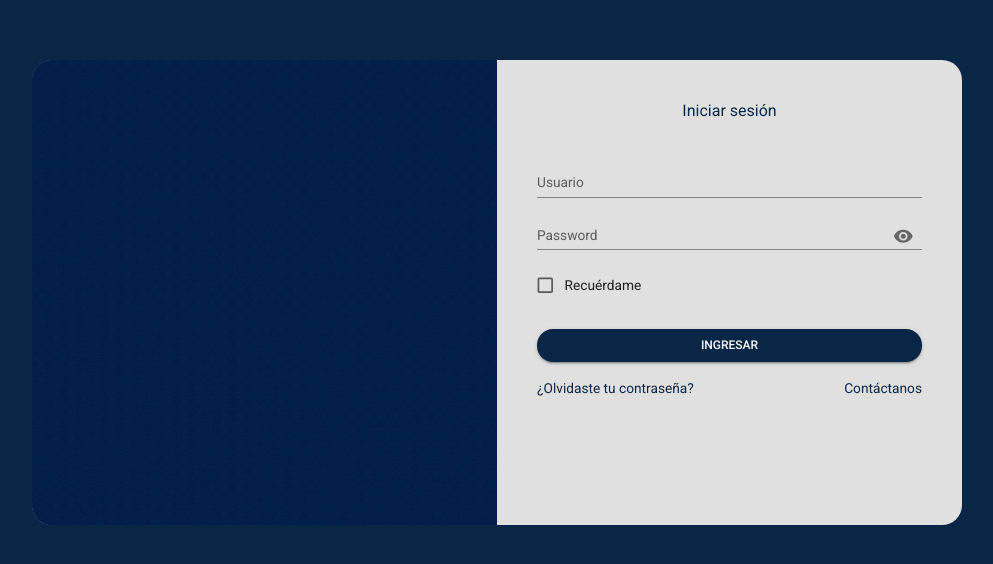
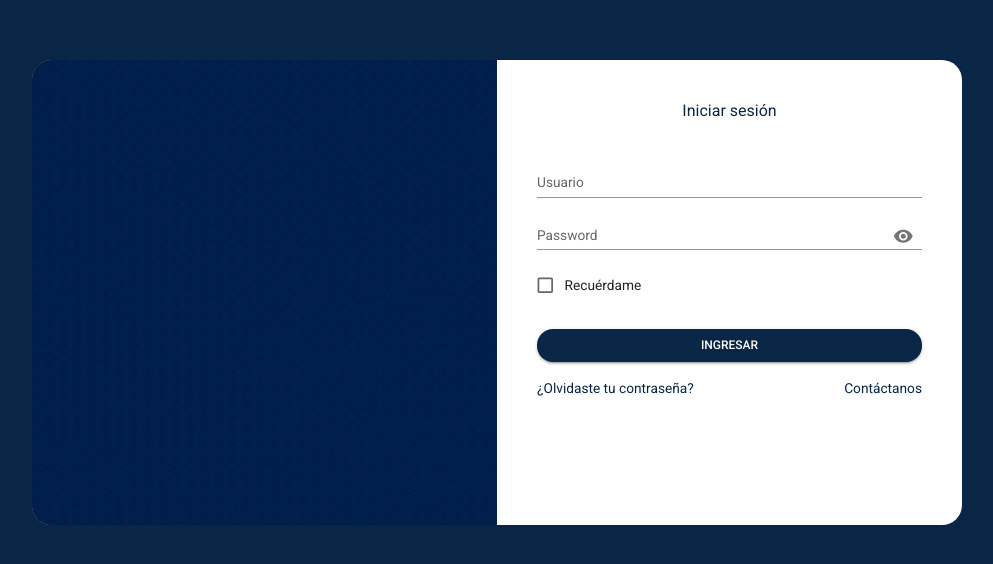
Before and after one commit to Arthur2399/dashboard-react-material, a React (Vite) app: page /auth/login in a window 1280 px wide. Shown: the part 108-672 px from the top of the page, without its empty margins (143-1136 px from the left). Built offline with nearby package versions, Linux system fonts and the light colour scheme.

Commit message:
[UPDATE] profile

```diff
--- a/src/auth/layout/AuthLayout.jsx
+++ b/src/auth/layout/AuthLayout.jsx
@@ -17,7 +17,7 @@ export const AuthLayout = ({ children, title = '', imgSrc }) => {
             <Grid
                 className="animate__animated animate__fadeIn"
                 container
-                backgroundColor={colors.grey[100]}
+                backgroundColor="white"
                 flexDirection="row"
                 borderRadius={5}
                 overflow="hidden"
--- a/src/modules/components/ProfileMenu.jsx
+++ b/src/modules/components/ProfileMenu.jsx
@@ -9,6 +9,8 @@ import Settings from '@mui/icons-material/Settings';
 import Logout from '@mui/icons-material/Logout';
 import LocationCityIcon from '@mui/icons-material/LocationCity';
 import { startChangeCompany } from '../../store/modules/ui/company/thunks';
+import profileImg from "../../data/img/perfil.jpg"
+
 
 export const ProfileMenu = ({ handleClose, open, anchorEl, onLogout }) => {
 
@@ -57,7 +59,7 @@ export const ProfileMenu = ({ handleClose, open, anchorEl, onLogout }) => {
         >
 
             <MenuItem onClick={handleClose}>
-                <Avatar src={photoURL} /> Mi cuenta
+                <Avatar src={profileImg} /> Mi cuenta
             </MenuItem>
             <Divider />
             <MenuItem onClick={onChangeCompany}>
--- a/src/modules/components/SideBar.jsx
+++ b/src/modules/components/SideBar.jsx
@@ -23,7 +23,7 @@ import PointOfSaleIcon from '@mui/icons-material/PointOfSale';
 import SchoolIcon from '@mui/icons-material/School';
 import LabelImportantIcon from '@mui/icons-material/LabelImportant';
 
-
+import profileImg from "../../data/img/perfil.jpg"
 import logo from "/logos/LogoERAS.png"
 
 import "react-pro-sidebar/dist/css/styles.css";
@@ -157,7 +157,7 @@ export const SideBar = () => {
                   alt="profile-user"
                   width="100px"
                   height="100px"
-                  src={`http://192.168.194.52:85/media/usuarios/yojjwkska.jpeg`}
+                  src={profileImg}
                   style={{ borderRadius: "50%", objectFit: "cover", userSelect: 'none' }}
                 />
               </Box>
```
